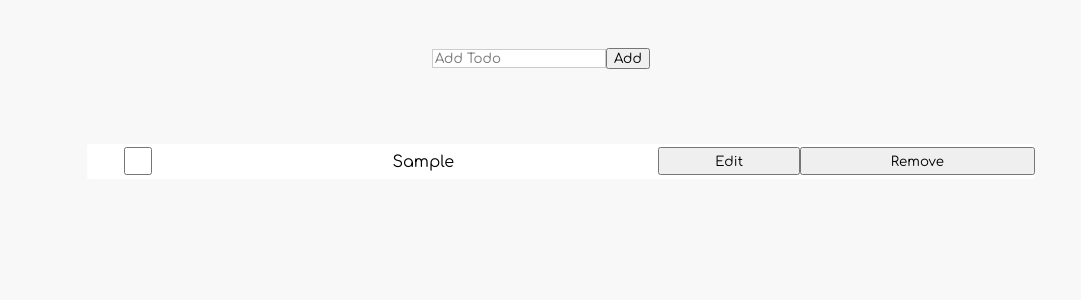
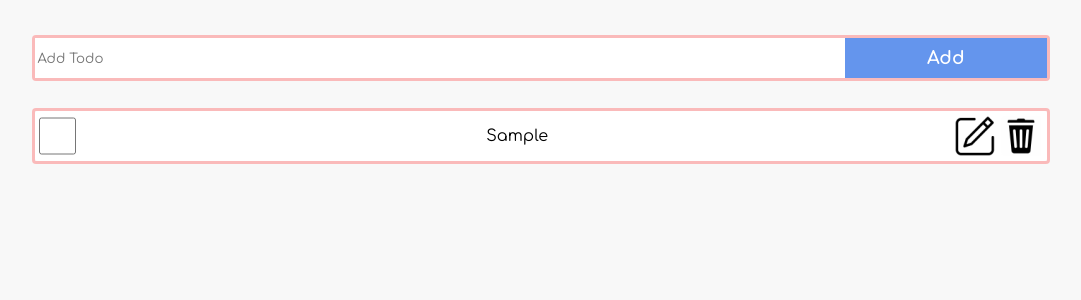
Before and after one commit to Ebaby-Portfolio/reactjs-todo-list, a React (Create React App) app: page / in a window 1280 px wide. Both pictures are taken after typing "Sample" into the empty fields and a click on the button "Add". Shown: the top 300 px of the page, without its empty margins (99-1180 px from the left). Built offline with nearby package versions, Linux system fonts and the light colour scheme.

Commit message:
styled todos and implemented todo edit feature

```diff
--- a/src/App.js
+++ b/src/App.js
@@ -1,4 +1,4 @@
-import { useEffect, useState } from 'react';
+import { useEffect, useRef, useState } from 'react';
 import './App.css';
 import ListInput from './components/ListInput';
 import TodoList from './components/TodoList';
@@ -8,6 +8,8 @@ const LOCAL_STORAGE_KEY = 'todo-list-key';
 
 function App() {
   const [todos, setTodos] = useState([]);
+  const [curTodoId, setCurTodoId] = useState(null);
+  const inputRef = useRef();
 
   useEffect(() => {
     const storedTodos = JSON.parse(localStorage.getItem(LOCAL_STORAGE_KEY));
@@ -21,7 +23,32 @@ function App() {
   }, [todos]);
 
   const addTodo = todo => {
-    setTodos([todo, ...todos]);
+    if (curTodoId) {
+      editTodo(todo);
+    }
+    else {
+      setTodos([todo, ...todos]);
+    }
+  }
+
+  const editTodo = todoToEdit => {
+    todos.map(todo => {
+      if (todo.id === curTodoId) {
+        todo.text = todoToEdit.text;
+        setCurTodoId(null);
+      }
+      return todo;
+    })
+  }
+
+  const setTodoIdToEdit = id => {
+    setCurTodoId(id);
+    todos.map(todo => {
+      if (todo.id === id) {
+        inputRef.current.setTodoTextFromOutside(todo.text);
+      }
+      return todo;
+    })
   }
 
   const removeTodo = id => {
@@ -42,11 +69,13 @@ function App() {
 
   return (
     <div className='container'>
-      <ListInput addTodo={addTodo} />
+      <ListInput addTodo={addTodo} ref={inputRef} />
       <TodoList id={uuid()}
         todos={todos}
         toggleTodoChecked={toggleTodoChecked}
-        removeTodo={removeTodo} />
+        removeTodo={removeTodo}
+        setTodoIdToEdit={setTodoIdToEdit}
+      />
     </div>
   );
 }
--- a/src/components/ListInput.js
+++ b/src/components/ListInput.js
@@ -1,26 +1,26 @@
-import React, { useState } from 'react'
+import React, { forwardRef, useImperativeHandle, useState } from 'react'
 import uuid from 'react-uuid';
 import '../stylesheets/listInput.css'
 
-export default function ListInput({ addTodo }) {
+const ListInput = ({ addTodo }, ref) => {
     const [todo, setTodo] = useState({
         id: '',
         text: '',
         completed: false
     })
-    const [inputStyle, setInputStyle] = useState('input-normal');
+
+    useImperativeHandle(ref,
+        () => ({
+            setTodoTextFromOutside: text => {
+                setTodo({ ...todo, text: text })
+            }
+        }));
 
     const onFormSubmit = e => {
         e.preventDefault();
+        if (todo.text.trim() === '') return;
+
         console.log(`submitted: ${todo.text}`);
-        if (todo.text.trim() === '') {
-            setInputStyle('input-error');
-            return;
-        }
-        else {
-            if (inputStyle !== 'input-normal')
-                setInputStyle('input-normal');
-        }
 
         addTodo({ ...todo, id: uuid() });
 
@@ -33,13 +33,17 @@ export default function ListInput({ addTodo }) {
 
     return (
         <form className='list-input-form' onSubmit={onFormSubmit}>
-            <input className={inputStyle}
-                type="text"
-                placeholder="Add Todo"
-                value={todo.text}
-                onChange={onInputChanged}
-            />
-            <button type='submit'>Add</button>
+            <div className='input-container'>
+                <input className='input-normal'
+                    type='text'
+                    placeholder='Add Todo'
+                    value={todo.text}
+                    onChange={onInputChanged}
+                />
+                <button type='submit'>Add</button>
+            </div>
         </form>
     )
 }
+
+export default forwardRef(ListInput);
--- a/src/components/Todo.js
+++ b/src/components/Todo.js
@@ -1,7 +1,7 @@
 import React, { useState } from 'react'
 import '../stylesheets/todo.css'
 
-export default function Todo({ todo, toggleTodoChecked, removeTodo }) {
+export default function Todo({ todo, toggleTodoChecked, removeTodo, setTodoIdToEdit }) {
     const [todoTextStyle, setTodoTextStyle] = useState('todo-val')
 
     const handleCheckboxClick = e => {
@@ -16,8 +16,10 @@ export default function Todo({ todo, toggleTodoChecked, removeTodo }) {
                 onClick={handleCheckboxClick}
             />
             <li className={todoTextStyle}>{todo.text}</li>
-            <button className='todo-edit'>Edit</button>
-            <button className='todo-remove' onClick={() => removeTodo(todo.id)}>Remove</button>
+            <div className='todo-icon-container'>
+                <div className='todo-edit' onClick={() => setTodoIdToEdit(todo.id)}></div>
+                <div className='todo-remove' onClick={() => removeTodo(todo.id)}></div>
+            </div>
         </div >
     )
 }
--- a/src/components/TodoList.js
+++ b/src/components/TodoList.js
@@ -2,7 +2,7 @@ import React from 'react'
 import '../stylesheets/todo.css'
 import Todo from './Todo'
 
-export default function TodoList({ todos, toggleTodoChecked, removeTodo }) {
+export default function TodoList({ todos, toggleTodoChecked, removeTodo, setTodoIdToEdit }) {
     return (
         <div className='todo-list'>
             {(todos === null || todos.length === 0) && <div>TodoList</div>}
@@ -13,6 +13,7 @@ export default function TodoList({ todos, toggleTodoChecked, removeTodo }) {
                             todo={todo}
                             toggleTodoChecked={toggleTodoChecked}
                             removeTodo={removeTodo}
+                            setTodoIdToEdit={setTodoIdToEdit}
                         />
                     ))}
                 </ul>
--- a/src/stylesheets/listInput.css
+++ b/src/stylesheets/listInput.css
@@ -7,6 +7,30 @@
     align-items: center;
 }
 
+.input-container {
+    width: 80%;
+    height: 40px;
+    border: 3px solid rgba(255, 0, 0, 0.25);
+    border-radius: 4px;
+    display: flex;
+    flex-direction: row;
+}
+
+.input-container input {
+    width: 80%;
+    border: none;
+}
+
+.input-container button {
+    width: 20%;
+    height: 100%;
+    background-color: cornflowerblue;
+    border: none;
+    font-weight: bold;
+    font-size: 18px;
+    color: white;
+}
+
 .input-normal {
     border: 1px solid rgba(0, 0, 0, 0.2);
 }
--- a/src/stylesheets/todo.css
+++ b/src/stylesheets/todo.css
@@ -1,53 +1,75 @@
 .todo-list {
-    width: 100%;
-    min-height: 100px;
-    display: flex;
-    flex-direction: column;
-    justify-content: center;
-    align-items: center;
+    width: 80%;
+    height: auto;
+    border: 3px solid rgba(255, 0, 0, 0.25);
+    border-radius: 4px;
+    text-align: center;
 }
 
 .todo-list ul {
-    width: 75%;
-    height: 25px;
-    margin-bottom: 20px;
+    width: 100%;
+    height: auto;
     list-style-type: none;
+    padding-inline-start: 0;
+    margin-block-start: 0;
+    margin-block-end: 0;
 }
 
 .todo {
     width: 100%;
-    height: 35px;
+    height: 50px;
     background: rgb(255, 255, 255);
-    /* border: 1px solid rgba(0, 0, 0, 0.2);*/
     border-radius: 3px;
     display: flex;
     flex-direction: row;
     align-items: center;
     text-align: center;
-    line-height: 30px;
-    margin-bottom: 10px;
-}
-
-.todo-check {
-    width: 10%;
-    height: 80%;
-}
-
-.todo-val {
-    width: 50%;
-    height: 80%;
-}
-
-.todo-edit {
-    width: 15%;
-    height: 80%;
-}
-
-.todo-remove {
-    width: 25%;
-    height: 80%;
+    line-height: 40px;
 }
 
 .todo-checked {
     text-decoration: line-through;
 }
+
+.todo-val {
+    width: 95%;
+    height: 80%;
+}
+
+.todo-icon-container {
+    width: 100px;
+    height: 100%;
+    display: flex;
+    flex-direction: row;
+    align-items: center;
+}
+
+.todo-check {
+    width: 40px;
+    height: 40px;
+}
+
+.todo-edit,
+.todo-remove {
+    width: 50%;
+    height: 40px;
+    float: right;
+    border: none;
+    border-radius: 3px;
+}
+
+.todo-edit {
+    background: url('../assets/edit-icon.png') no-repeat;
+}
+
+.todo-remove {
+    background: url('../assets/remove-icon.png') no-repeat;
+}
+
+.todo-edit:hover {
+    background-color: cornflowerblue;
+}
+
+.todo-remove:hover {
+    background-color: rgb(248, 48, 48);
+}
```
Also changed, not shown: src/assets/edit-icon.png (added), src/assets/remove-icon.png (added).
